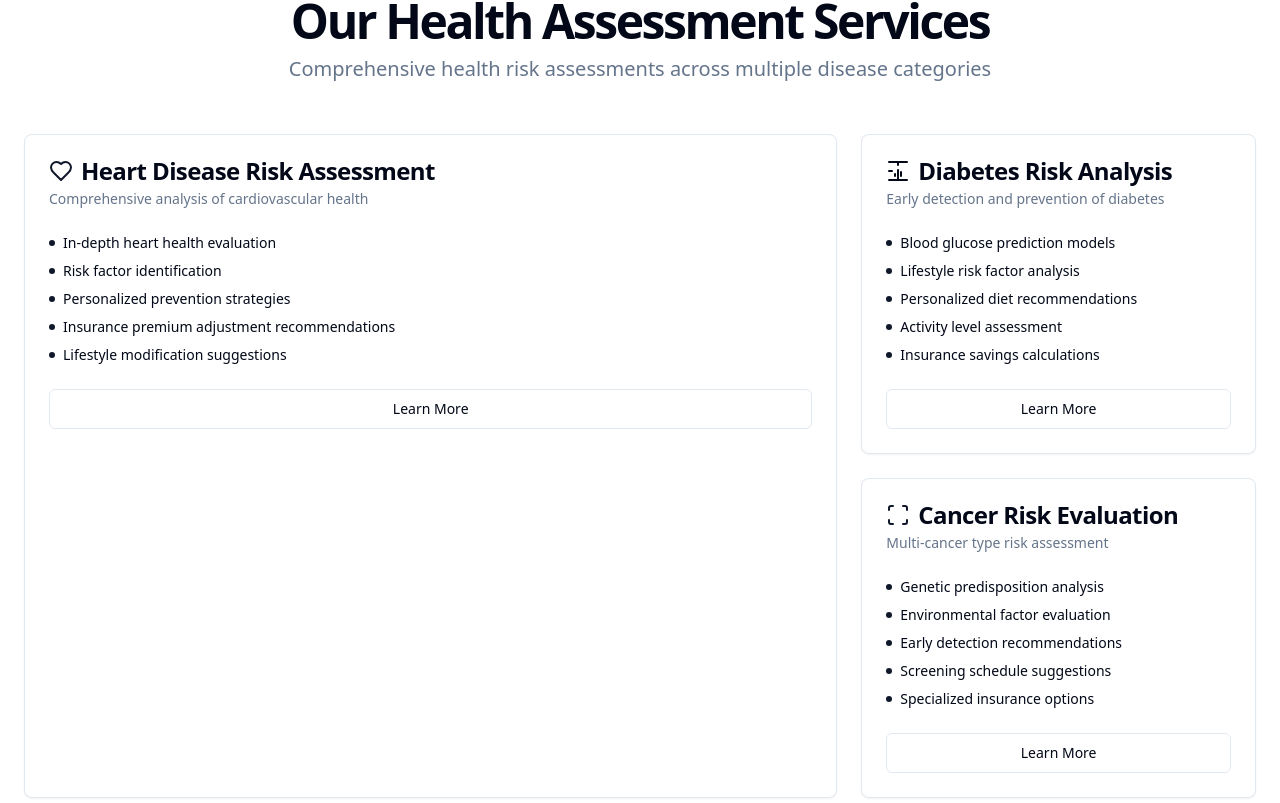
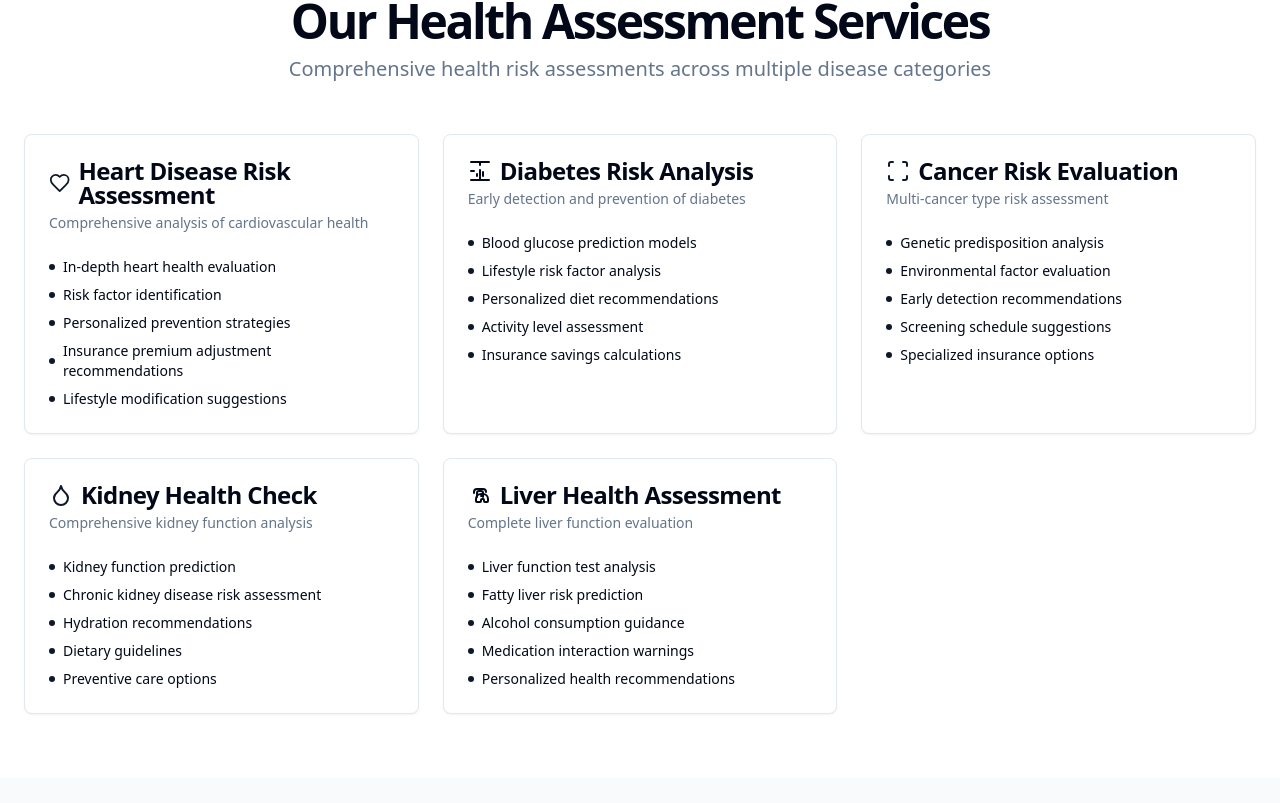
Before and after one commit to Himanshusingh9647/CardiaLink, a React (Vite) app: page / in a window 1280 px wide. Shown: the part 1697-2500 px from the top of the page. Built offline with nearby package versions, Linux system fonts and the light colour scheme.

Commit message:
Fix: Services section and error handling
- Replaced "Learn More" buttons with clickable tiles in the services section.
- Addressed and resolved any identified errors in the code.

```diff
--- a/src/components/ServicesSection.tsx
+++ b/src/components/ServicesSection.tsx
@@ -1,8 +1,9 @@
 
 import { Card, CardContent, CardDescription, CardFooter, CardHeader, CardTitle } from "@/components/ui/card";
 import { Button } from "@/components/ui/button";
-import { Heart, Activity, Scan as ScanIcon, Droplet as DropletIcon, Liver } from "lucide-react";
+import { Heart, Activity, Scan as ScanIcon, Droplet as DropletIcon } from "lucide-react";
 import { cn } from "@/lib/utils";
+import { Link } from "react-router-dom";
 
 export function ServicesSection() {
   return (
@@ -24,7 +25,12 @@ export function ServicesSection() {
 
         <div className="grid grid-cols-1 md:grid-cols-2 lg:grid-cols-3 gap-6 mt-12">
           {services.map((service, index) => (
-            <Card key={service.title} className={cn("overflow-hidden transition-all hover:shadow-lg",
+            <Link
+              key={service.title}
+              to={service.href}
+              className="block transition-transform hover:-translate-y-1 focus:outline-none focus:ring-2 focus:ring-primary focus:ring-offset-2 rounded-lg"
+            >
+              <Card className={cn("overflow-hidden h-full hover:shadow-lg cursor-pointer",
                 index === 0 && "lg:col-span-2 lg:row-span-2")}>
                 <CardHeader className="p-6">
                   <div className="flex items-center gap-2">
@@ -43,10 +49,8 @@ export function ServicesSection() {
                     ))}
                   </ul>
                 </CardContent>
-              <CardFooter className="p-6 pt-0">
-                <Button variant="outline" className="w-full">Learn More</Button>
-              </CardFooter>
               </Card>
+            </Link>
           ))}
         </div>
       </div>
@@ -96,11 +100,32 @@ const LungsIcon = () => (
   </svg>
 );
 
+// Custom liver icon
+const LiverIcon = () => (
+  <svg
+    xmlns="http://www.w3.org/2000/svg"
+    width="24"
+    height="24"
+    viewBox="0 0 24 24"
+    fill="none"
+    stroke="currentColor"
+    strokeWidth="2"
+    strokeLinecap="round"
+    strokeLinejoin="round"
+  >
+    <path d="M14 11h1a5 5 0 0 1 5 5v2a1 1 0 0 1-1 1h-2a1 1 0 0 1-1-1v-1a1 1 0 0 0-1-1h-1a1 1 0 0 0-1 1v1a1 1 0 0 1-1 1H9a1 1 0 0 1-1-1v-2a5 5 0 0 1 5-5h1Z" />
+    <path d="M18 9a3 3 0 0 0-3-3H9a3 3 0 0 0-3 3v1" />
+    <path d="M9 14v-4a2 2 0 0 1 2-2h2a2 2 0 0 1 2 2v4" />
+    <path d="M13 13h1" />
+  </svg>
+);
+
 const services = [
   {
     title: "Heart Disease Risk Assessment",
     description: "Comprehensive analysis of cardiovascular health",
     icon: Heart,
+    href: "/services/heart",
     features: [
       "In-depth heart health evaluation",
       "Risk factor identification",
@@ -113,6 +138,7 @@ const services = [
     title: "Diabetes Risk Analysis",
     description: "Early detection and prevention of diabetes",
     icon: DiabetesIcon,
+    href: "/services/diabetes",
     features: [
       "Blood glucose prediction models",
       "Lifestyle risk factor analysis",
@@ -125,6 +151,7 @@ const services = [
     title: "Cancer Risk Evaluation",
     description: "Multi-cancer type risk assessment",
     icon: ScanIcon,
+    href: "/services/cancer",
     features: [
       "Genetic predisposition analysis",
       "Environmental factor evaluation",
@@ -137,6 +164,7 @@ const services = [
     title: "Kidney Health Check",
     description: "Comprehensive kidney function analysis",
     icon: DropletIcon,
+    href: "/services/kidney",
     features: [
       "Kidney function prediction",
       "Chronic kidney disease risk assessment",
@@ -148,7 +176,8 @@ const services = [
   {
     title: "Liver Health Assessment",
     description: "Complete liver function evaluation",
-    icon: LungsIcon,
+    icon: LiverIcon,
+    href: "/services/liver",
     features: [
       "Liver function test analysis",
       "Fatty liver risk prediction",
```
Lines whose indentation alone changed are shown as unchanged.
